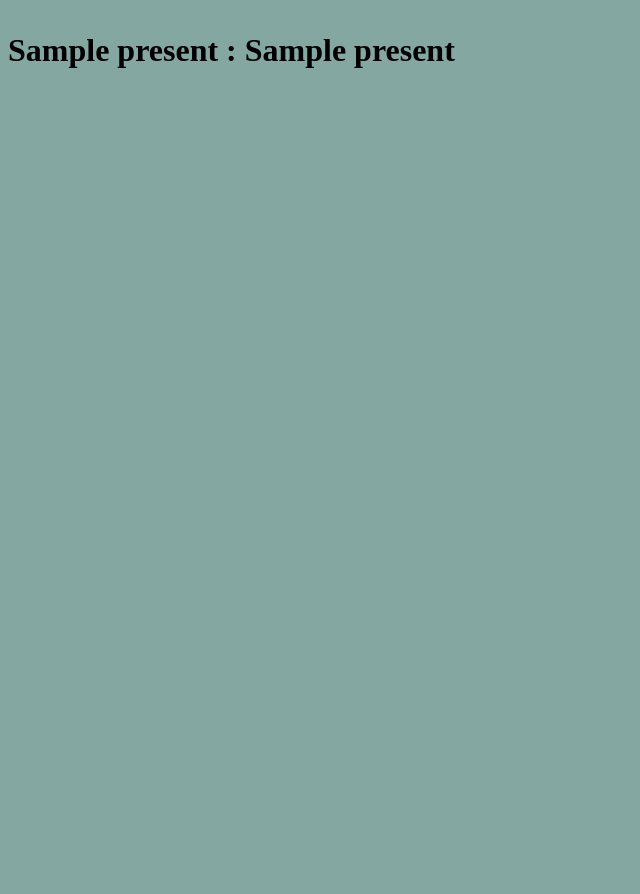
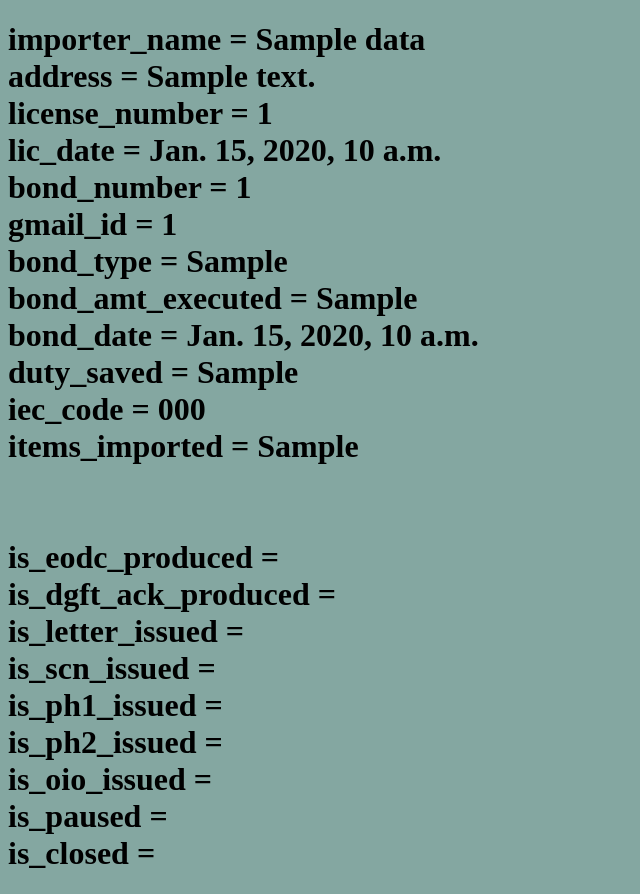
Before and after one commit to bhanuprakash13579/acc_eodc, a Django app: template templates/oio.html in a window 1280 px wide. Shown: the whole page, without its empty margins (0-640 px from the left). Before the commit the page ends 68 px from the top, so only its background shows below. Run offline with Django 4.2, Linux system fonts and the light colour scheme; the template is opened without the code that fills it: most values are stand-ins (such as "Sample title", 1, 10 or a date in 2020); parts of the project's set-up code (start-up, migrations or seed data) failed here and were passed over.

Commit message:
made html changes

```diff
--- a/templates/oio.html
+++ b/templates/oio.html
@@ -1,8 +1,27 @@
 {% extends 'base.html' %}
+{% load static %}
 {% block content %}
 <h1>
-    {% for i,j in present.items %}
-         <p>{{ i }}  :   {{ j }}</p>
-    {% endfor %}
+    importer_name = {{ data.importer_name }} <br>
+    address = {{ data.address }} <br>
+    license_number = {{ data.license_number }} <br>
+    lic_date = {{ data.lic_date }} <br>
+    bond_number = {{ data.bond_number }}<br>
+    gmail_id = {{ data.gmail_id }}<br>
+    bond_type = {{ data.radio_choice }}<br>
+    bond_amt_executed = {{ data.bond_amt_executed }} <br>
+    bond_date = {{ data.bond_date }} <br>
+    duty_saved = {{ data.duty_saved }} <br>
+    iec_code = {{ data.iec_code }} <br>
+    items_imported = {{ data.items_imported }} <br><br><br>
+    is_eodc_produced = {{ data.is_eodc_produced }}<br>
+    is_dgft_ack_produced = {{ data.is_dgft_ack_produced }}<br>
+    is_letter_issued = {{ data.is_letter_issued }}<br>
+    is_scn_issued = {{ data.is_scn_issued }}<br>
+    is_ph1_issued = {{ data.is_ph1_issued }}<br>
+    is_ph2_issued = {{ data.is_ph2_issued }}<br>
+    is_oio_issued = {{ data.is_oio_issued }}<br>
+    is_paused = {{ data.is_paused }}<br>
+    is_closed = {{ data.is_closed }}<br>
 </h1>
 {% endblock %}
--- a/users/views.py
+++ b/users/views.py
@@ -47,9 +47,6 @@ def send_reminder_emails(request):
     decc_ph2_time_gap = decc_ph1_time_gap + timedelta(days=settings.ph2_time_gap)
     decc_oio_time_gap = decc_ph2_time_gap + timedelta(days=settings.oio_time_gap)
 
-    all_records = Importer.objects.get()
-    #epcg_records = all_records.objects.get(radio_choice = 'EPCG')
-    #decc_records = all_records.objects.get(radio_choice = 'DECC')
     # for epcg
     letter_records = Importer.objects.filter(radio_choice = 'EPCG',lic_date__lte=epcg_letter_time_gap,is_paused=False,is_closed=False,
                                              is_eodc_produced=False,is_dgft_ack_produced=False,is_letter_issued=False)
```
Also changed, not shown: templates/SCN.html (+21 -3 lines), templates/ph1.html (+22 -3 lines), templates/ph2.html (+22 -3 lines).
